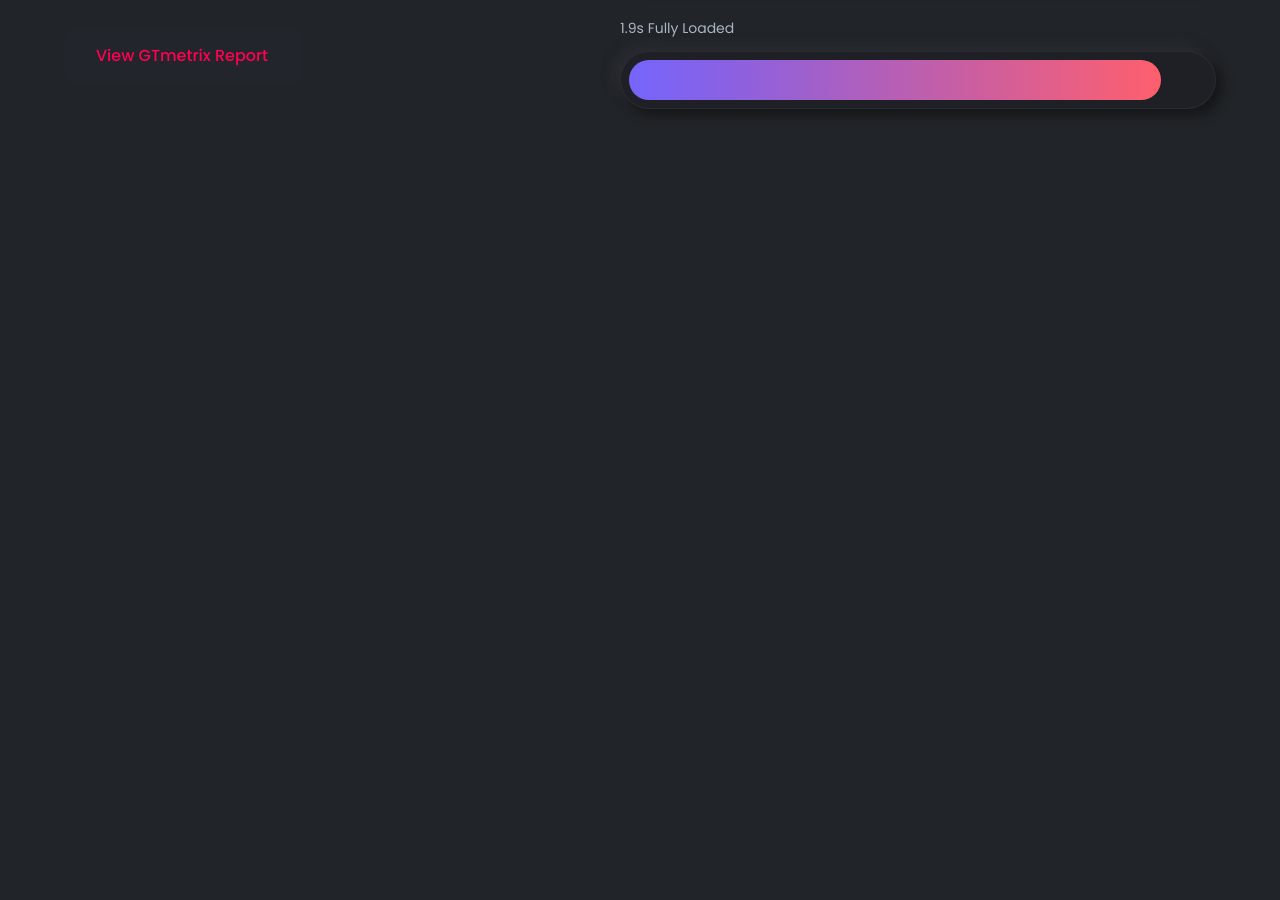
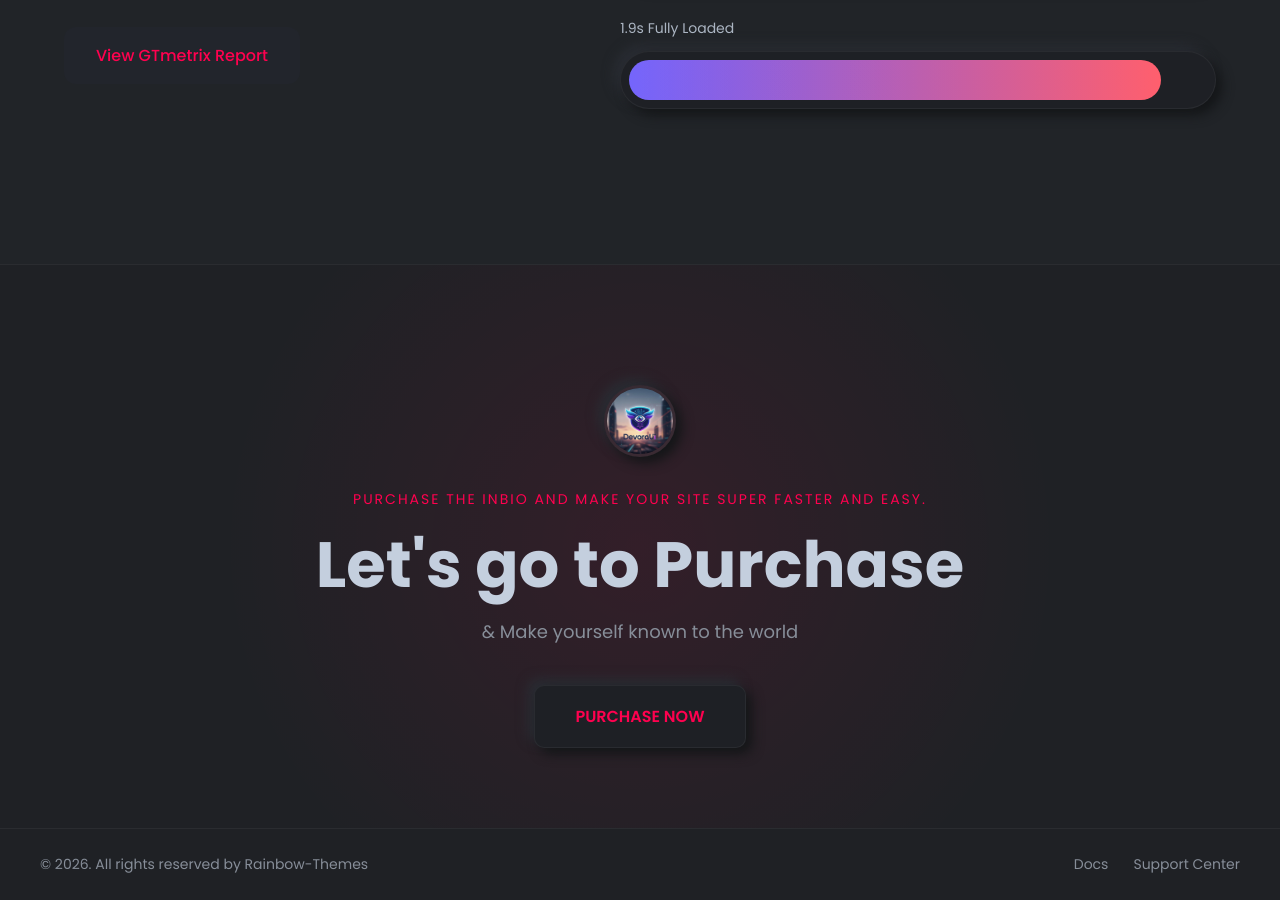
Before and after one commit to hager445/team_portfolio, a plain HTML site: page index.html in a window 1280 px wide. Shown: the part 1433-2333 px from the top of the page. Before the commit the page ends 1697 px from the top, so only its background shows below. Drawn offline with nearby package versions, Linux system fonts and the light colour scheme.

Commit message:
Add CTA footer and footer

```diff
--- a/index.html
+++ b/index.html
@@ -192,6 +192,41 @@
           </div>
         </div>
       </section>
+      <!-- ================= CTA FOOTER ================= -->
+      <section class="cta-footer" id="support">
+        <div class="cta-container">
+          <!-- avatar -->
+          <div class="cta-avatar">
+            <img src="./images/logo.png" alt="avatar" />
+          </div>
+
+          <!-- small text -->
+          <p class="cta-top">
+            PURCHASE THE INBIO AND MAKE YOUR SITE SUPER FASTER AND EASY.
+          </p>
+
+          <!-- title -->
+          <h2>Let's go to Purchase</h2>
+
+          <!-- subtitle -->
+          <p class="cta-sub">&amp; Make yourself known to the world</p>
+
+          <!-- button -->
+          <a href="#" class="cta-btn">PURCHASE NOW</a>
+        </div>
+      </section>
+
+      <!-- ================= REAL FOOTER ================= -->
+      <footer class="footer">
+        <div class="footer-container">
+          <p>© 2026. All rights reserved by Rainbow-Themes</p>
+
+          <div class="footer-links">
+            <a href="#">Docs</a>
+            <a href="#">Support Center</a>
+          </div>
+        </div>
+      </footer>
     </main>
 
     <script src="./js/main.js"></script>
--- a/styles/main.css
+++ b/styles/main.css
@@ -370,48 +370,171 @@ body {
   transform: translateX(-30%);
 }
 
-/* ================= RESPONSIVE ================= */
+/* ================= CTA FOOTER ================= */
+
+.cta-footer {
+  background: var(--color-bg-secondary);
+  padding: 120px 20px 80px;
+  text-align: center;
+  position: relative;
+  overflow: hidden;
+  border-top: 1px solid var(--color-border-light);
+}
+
+/* glow خفيف زي InBio */
+.cta-footer::before {
+  content: "";
+  position: absolute;
+  inset: 0;
+  background: radial-gradient(
+    circle at center,
+    rgba(255, 1, 79, 0.09),
+    transparent 60%
+  );
+  pointer-events: none;
+}
+
+.cta-container {
+  max-width: 900px;
+  margin: auto;
+  position: relative;
+  z-index: 1;
+}
+
+.cta-avatar img {
+  width: 72px;
+  height: 72px;
+  border-radius: 50%;
+  margin-bottom: 25px;
+  border: 3px solid var(--color-border-light);
+  object-fit: cover;
+  box-shadow: var(--shadow-card);
+}
+
+.cta-top {
+  color: var(--color-primary);
+  letter-spacing: 2px;
+  font-size: 14px;
+  margin-bottom: 20px;
+  text-transform: uppercase;
+}
+
+.cta-footer h2 {
+  font-size: 64px;
+  font-weight: 700;
+  color: var(--color-heading);
+  margin-bottom: 18px;
+  line-height: 1.1;
+}
+
+.cta-sub {
+  color: var(--color-text);
+  font-size: 18px;
+  margin-bottom: 40px;
+}
+
+.cta-btn {
+  display: inline-block;
+  padding: 18px 40px;
+  background: var(--color-bg-card);
+  color: var(--color-primary);
+  text-decoration: none;
+  border-radius: 10px;
+  font-weight: 600;
+  text-transform: uppercase;
+  transition: 0.3s ease;
+  box-shadow: var(--shadow-card);
+  border: 1px solid var(--color-border-light);
+}
+
+.cta-btn:hover {
+  transform: translateY(-6px);
+  background: var(--color-primary-gradient);
+  color: var(--color-white);
+  box-shadow: var(--shadow-hover);
+}
+
+/* ================= REAL FOOTER ================= */
+
+.footer {
+  background: var(--color-bg-secondary);
+  border-top: 1px solid var(--color-border-light);
+  padding: 25px 20px;
+}
+
+.footer-container {
+  max-width: 1200px;
+  margin: auto;
+  display: flex;
+  justify-content: space-between;
+  align-items: center;
+  flex-wrap: wrap;
+  gap: 12px;
+}
+
+.footer p {
+  color: var(--color-text);
+  font-size: 14px;
+}
+
+.footer-links {
+  display: flex;
+  gap: 25px;
+}
+
+.footer-links a {
+  text-decoration: none;
+  color: var(--color-text);
+  font-size: 14px;
+  transition: 0.3s ease;
+}
+
+.footer-links a:hover {
+  color: var(--color-primary);
+}
+
+/* ================= Responsive ================= */
 
 @media (max-width: 992px) {
-  .performance .container {
-    gap: 40px;
-  }
-
-  .performance-text h2 {
+  .cta-footer h2 {
     font-size: 48px;
   }
 }
 
 @media (max-width: 768px) {
-  .performance .container {
-    flex-direction: column;
-    text-align: center;
+  .cta-footer {
+    padding: 90px 20px 70px;
   }
 
-  .performance-text p {
-    margin-left: auto;
-    margin-right: auto;
+  .cta-footer h2 {
+    font-size: 40px;
   }
 
-  .performance-scores {
-    width: 100%;
+  .cta-sub {
+    font-size: 16px;
   }
 
-  .bar {
-    height: 54px;
+  .cta-btn {
+    padding: 16px 32px;
   }
 }
 
 @media (max-width: 480px) {
-  .performance-text h2 {
-    font-size: 34px;
+  .cta-footer h2 {
+    font-size: 32px;
   }
 
-  .performance-scores h3 {
-    font-size: 22px;
+  .cta-top {
+    font-size: 12px;
+    letter-spacing: 1.5px;
   }
 
-  .performance .btn {
-    padding: 14px 26px;
+  .footer-container {
+    justify-content: center;
+    text-align: center;
+  }
+
+  .footer-links {
+    justify-content: center;
   }
 }
```
